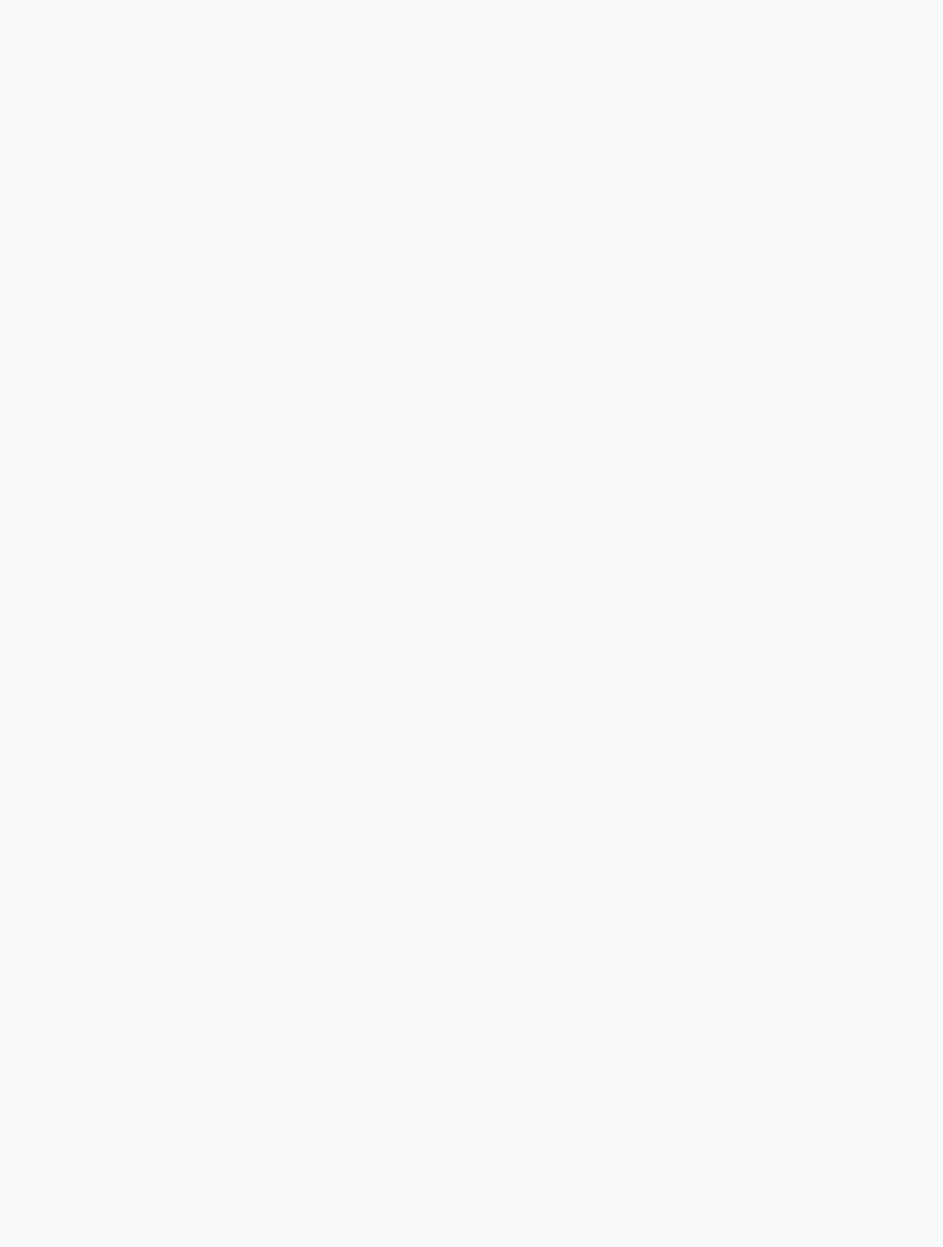
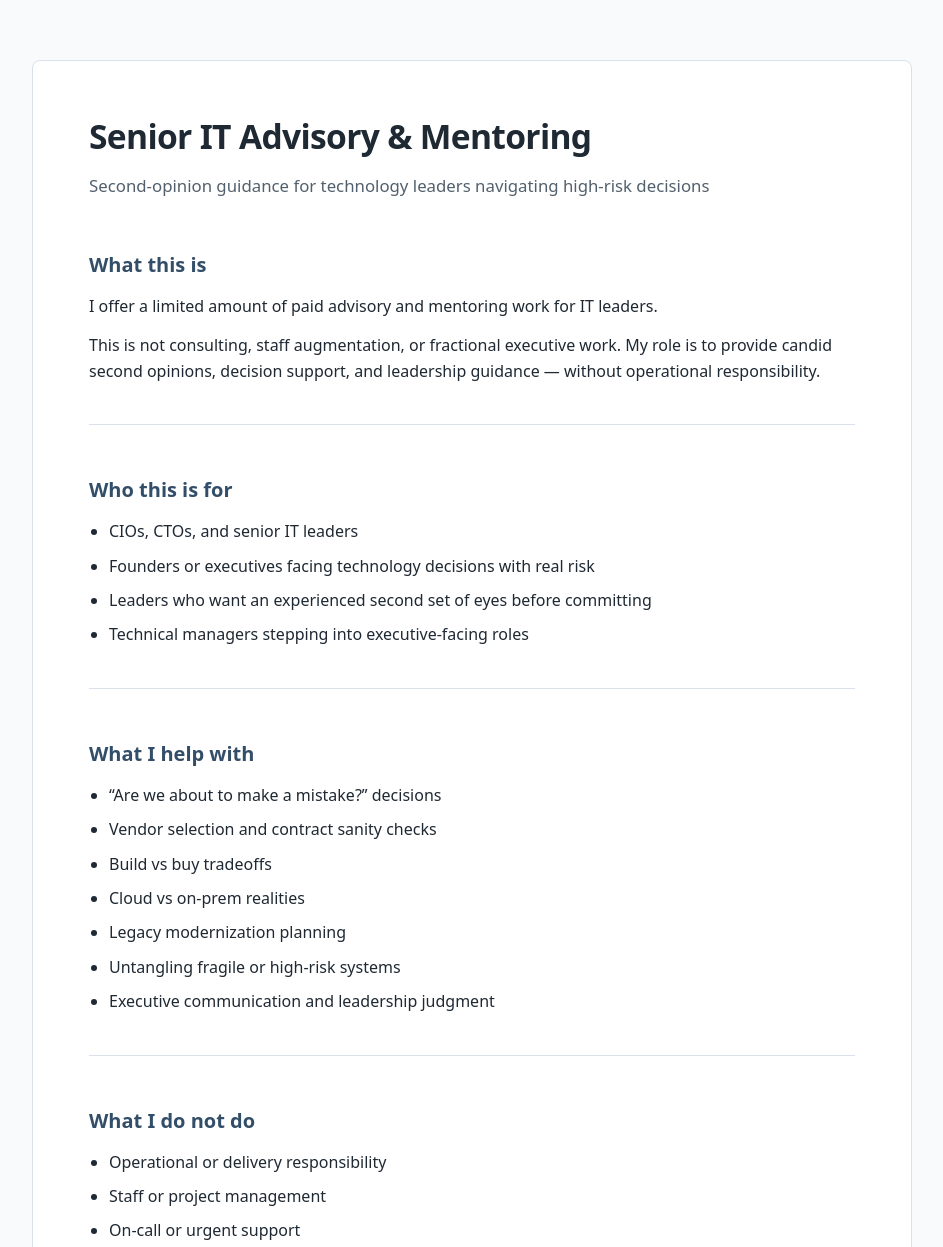
Before and after one commit to bryan-bradley/services, a plain HTML site: page index.html in a window 1280 px wide. Shown: the top 1247 px of the page, without its empty margins (168-1111 px from the left). Before the commit the page ends 800 px from the top, so only its background shows below. Drawn offline with Linux system fonts and the light colour scheme.

Commit message:
Update index.html

```diff
--- a/index.html
+++ b/index.html
@@ -30,4 +30,141 @@
         }
 
         .card {
-            background: var(--
+            background: var(--bg);
+            border: 1px solid var(--border);
+            border-radius: 8px;
+            padding: 48px 56px;
+        }
+
+        h1 {
+            margin: 0;
+            font-size: 2.1rem;
+            font-weight: 600;
+            letter-spacing: -0.02em;
+        }
+
+        .subtitle {
+            margin-top: 8px;
+            font-size: 1.05rem;
+            color: var(--muted);
+        }
+
+        h2 {
+            margin-top: 48px;
+            margin-bottom: 12px;
+            font-size: 1.25rem;
+            font-weight: 600;
+            color: var(--accent);
+        }
+
+        p {
+            margin: 12px 0;
+        }
+
+        ul {
+            margin: 12px 0 0 0;
+            padding-left: 20px;
+        }
+
+        li {
+            margin: 8px 0;
+        }
+
+        hr {
+            border: none;
+            border-top: 1px solid var(--border);
+            margin: 40px 0;
+        }
+
+        .emphasis {
+            font-weight: 500;
+        }
+
+        .footer {
+            margin-top: 56px;
+            font-size: 0.95rem;
+            color: var(--muted);
+        }
+    </style>
+</head>
+
+<body>
+    <div class="container">
+        <div class="card">
+
+            <h1>Senior IT Advisory & Mentoring</h1>
+            <p class="subtitle">
+                Second-opinion guidance for technology leaders navigating high-risk decisions
+            </p>
+
+            <h2>What this is</h2>
+            <p>
+                I offer a limited amount of <span class="emphasis">paid advisory and mentoring work</span> for IT leaders.
+            </p>
+            <p>
+                This is not consulting, staff augmentation, or fractional executive work.
+                My role is to provide <span class="emphasis">candid second opinions</span>,
+                <span class="emphasis">decision support</span>, and
+                <span class="emphasis">leadership guidance</span> — without operational responsibility.
+            </p>
+
+            <hr>
+
+            <h2>Who this is for</h2>
+            <ul>
+                <li>CIOs, CTOs, and senior IT leaders</li>
+                <li>Founders or executives facing technology decisions with real risk</li>
+                <li>Leaders who want an experienced second set of eyes before committing</li>
+                <li>Technical managers stepping into executive-facing roles</li>
+            </ul>
+
+            <hr>
+
+            <h2>What I help with</h2>
+            <ul>
+                <li>“Are we about to make a mistake?” decisions</li>
+                <li>Vendor selection and contract sanity checks</li>
+                <li>Build vs buy tradeoffs</li>
+                <li>Cloud vs on-prem realities</li>
+                <li>Legacy modernization planning</li>
+                <li>Untangling fragile or high-risk systems</li>
+                <li>Executive communication and leadership judgment</li>
+            </ul>
+
+            <hr>
+
+            <h2>What I do not do</h2>
+            <ul>
+                <li>Operational or delivery responsibility</li>
+                <li>Staff or project management</li>
+                <li>On-call or urgent support</li>
+                <li>Hands-on implementation or coding</li>
+                <li>Fractional or interim CIO roles</li>
+            </ul>
+
+            <hr>
+
+            <h2>How engagements work</h2>
+            <ul>
+                <li>One-off advisory sessions (60 or 90 minutes)</li>
+                <li>Monthly mentoring (one call per month)</li>
+                <li>Clear decision or topic focus</li>
+                <li>Payment arranged in advance</li>
+            </ul>
+
+            <p class="footer">
+                Availability is intentionally limited.
+            </p>
+
+            <hr>
+
+            <h2>Next step</h2>
+            <p>
+                If this sounds like a fit, you can reach out via LinkedIn message or email
+                with a brief description of the situation or decision you’re facing.
+            </p>
+
+        </div>
+    </div>
+</body>
+</html>
```
